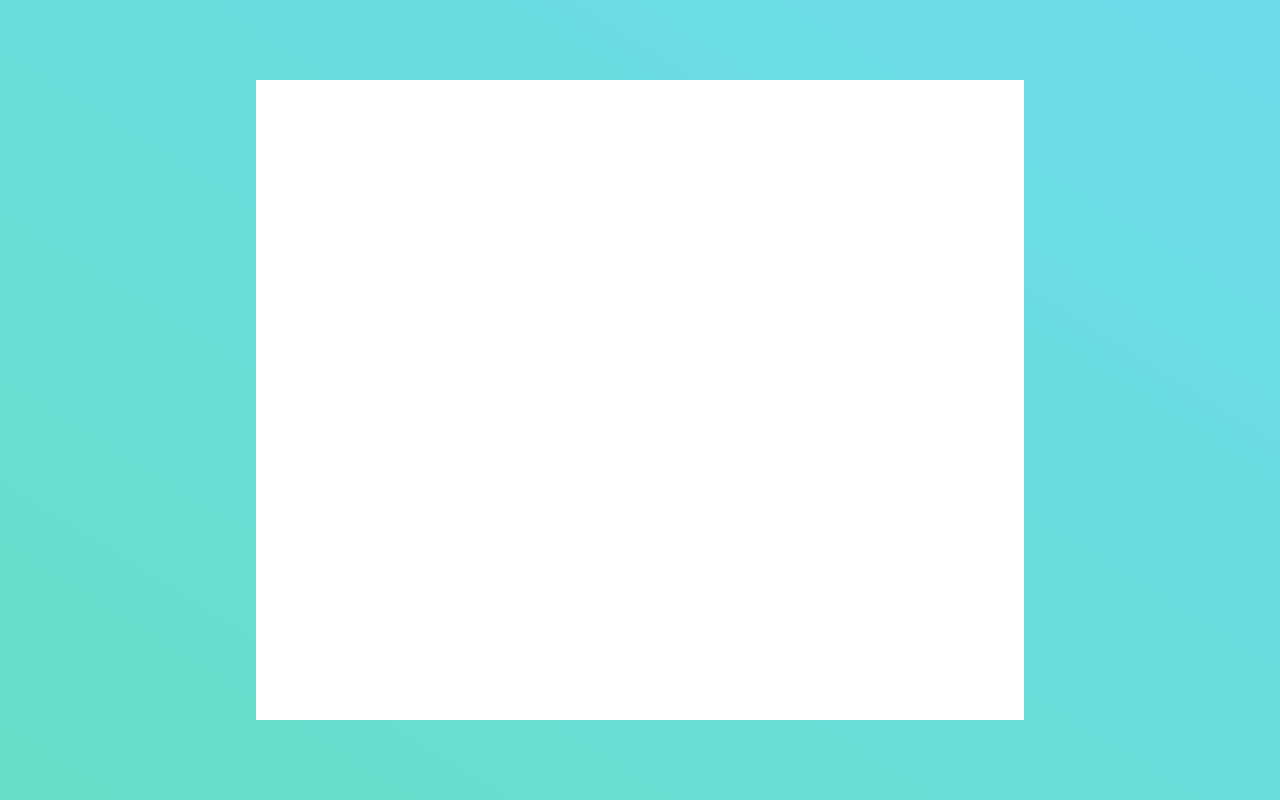
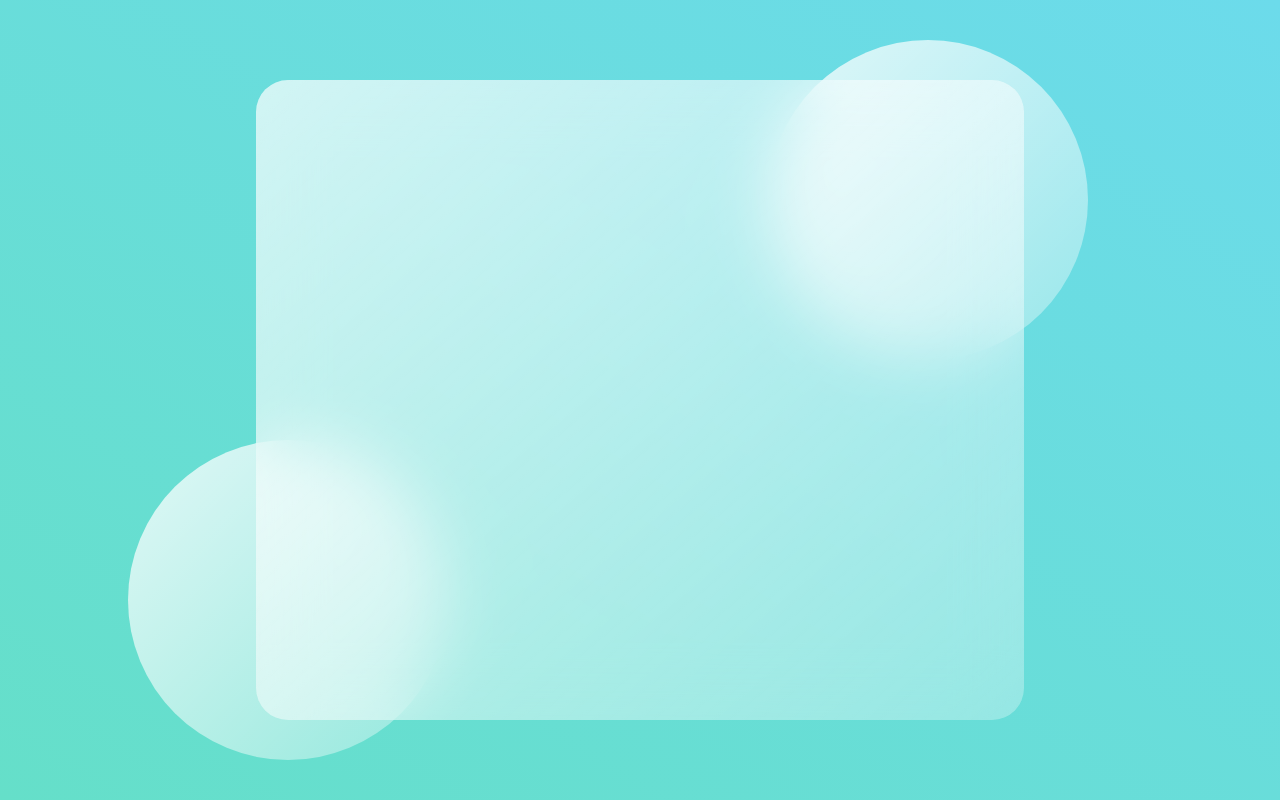
Before and after one commit to GaneshJainarain/Glass_Style_Website, a plain HTML site: page index.html in a window 1280 px wide. Drawn offline with Linux system fonts and the light colour scheme.

Commit message:
making progress on the glass effect for the circles

```diff
--- a/style.css
+++ b/style.css
@@ -17,4 +17,37 @@ main{
     background: white;
     min-height: 80vh;
     width: 60%;
+    background: linear-gradient(
+        to right bottom,
+         rgba(255, 255, 255, 0.7),
+         rgba(255, 255, 255, 0.3)
+         );
+    border-radius: 2rem;
+    z-index: 2;
+    backdrop-filter: blur(2rem);
 }
+
+.circle1,
+.circle2 {
+  background: white;
+  background: linear-gradient(
+    to right bottom,
+    rgba(255, 255, 255, 0.8),
+    rgba(255, 255, 255, 0.3)
+  );
+  height: 20rem;
+  width: 20rem;
+  position: absolute;
+  border-radius: 50%;
+}
+
+.circle1 {
+    top: 5%;
+    right: 15%;
+
+}
+.circle2 {
+    bottom: 5%;
+    left: 10%;
+
+}
```
